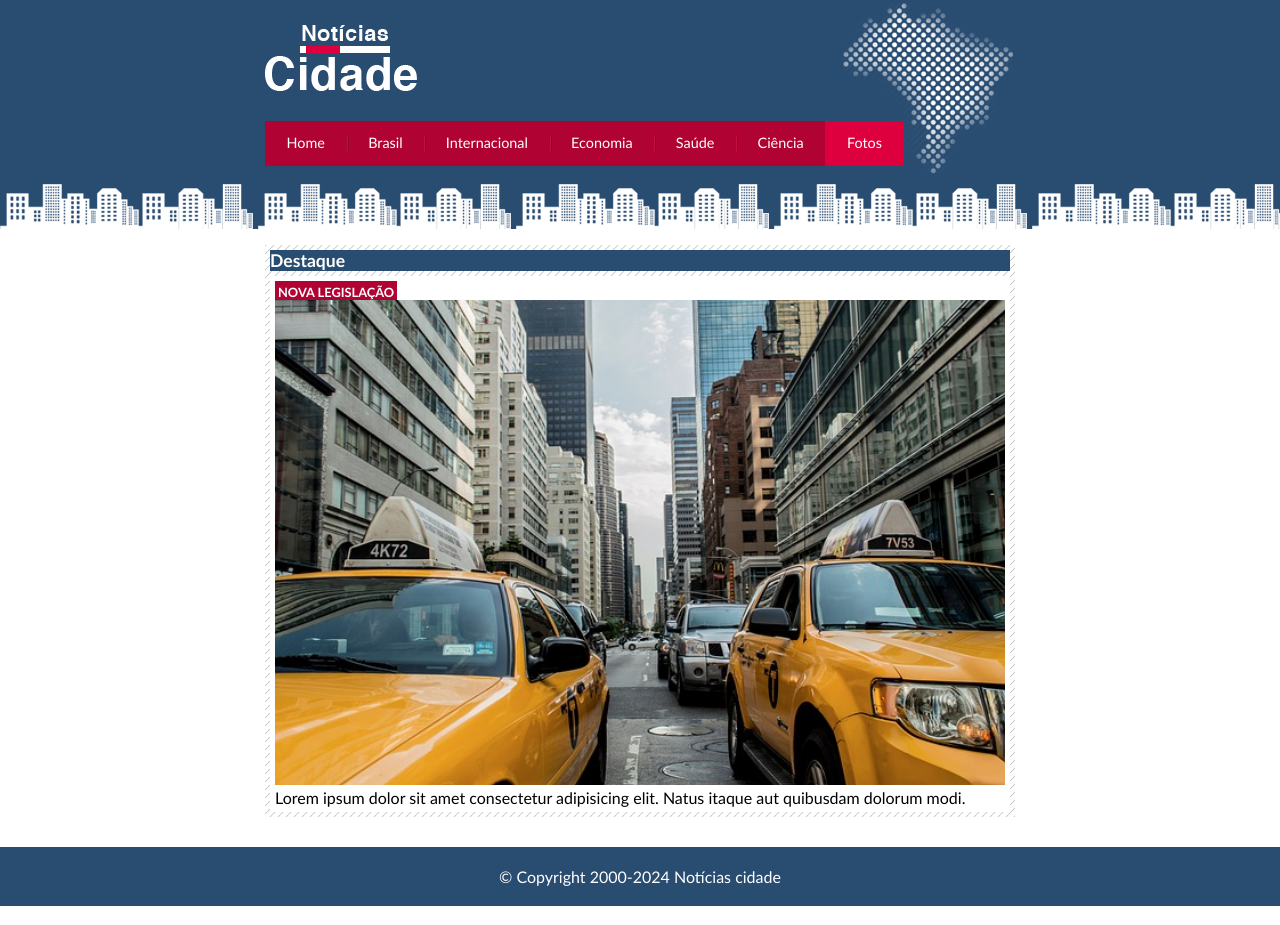
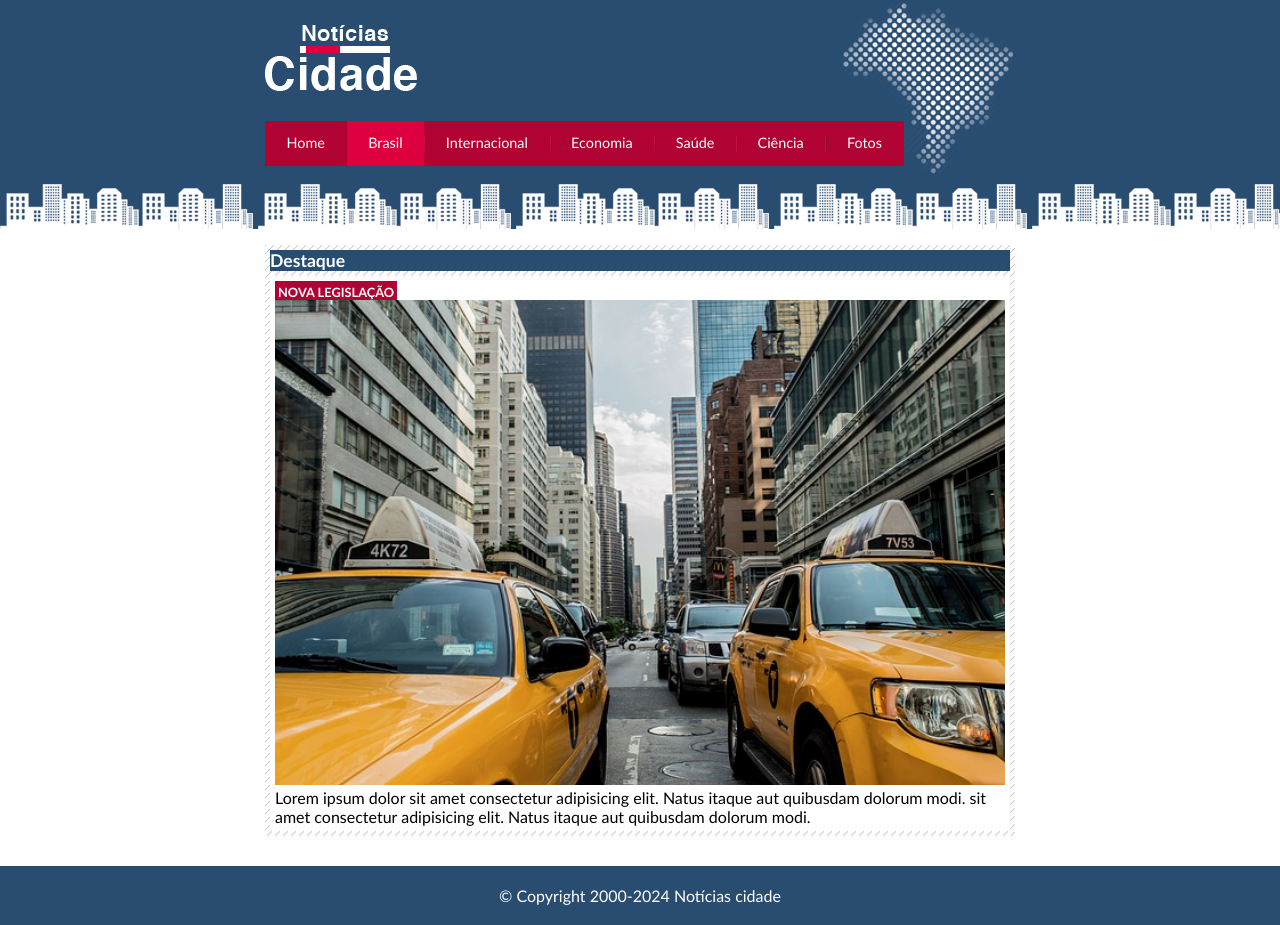
Before and after one commit to OlivierNdeye/Noticias-cidade, a plain HTML site: page nova-legislacao.html in a window 1280 px wide. Drawn offline with Linux system fonts and the light colour scheme.

Commit message:
atualizacao dos arquivos e criacao do nova-legislacao

```diff
--- a/nova-legislacao.html
+++ b/nova-legislacao.html
@@ -6,7 +6,7 @@
     <title>Notícia Cidade - Seu portal de Informações</title>
     <link rel="stylesheet" href="style.css">
 </head>
-<body id="uma-coluna" class="fotos">
+<body id="uma-coluna" class="brasil">
     <div id="container">
         <!--Inicio da Barra de Navegação -->
         <div id="topo">
@@ -35,6 +35,8 @@
                         <img class="" src="imagens/taxi.jpg" alt="taxi" width="100%">
                         <p>
                             Lorem ipsum dolor sit amet consectetur adipisicing elit.
+                            Natus itaque aut quibusdam dolorum modi.
+                             sit amet consectetur adipisicing elit.
                             Natus itaque aut quibusdam dolorum modi.
                         </p>
 
--- a/style.css
+++ b/style.css
@@ -30,6 +30,16 @@ body {
 /*
 Barra de Navegação
 */
+
+:link, a:visited {
+    color: #b10333;
+    padding: 2px;
+}
+
+a:hover {
+    color: #e50040;
+}
+
 ul {
     margin: 0;
     padding: 0;
@@ -196,6 +206,8 @@ img.imagem-principal {
 
 #lista-noticias li a p {
     font-size: 0.7em;
+    color: #000;
+
 }
 
 #lista-noticias li:hover {
```
Also changed, not shown: saude.html (+14 -0 lines).
